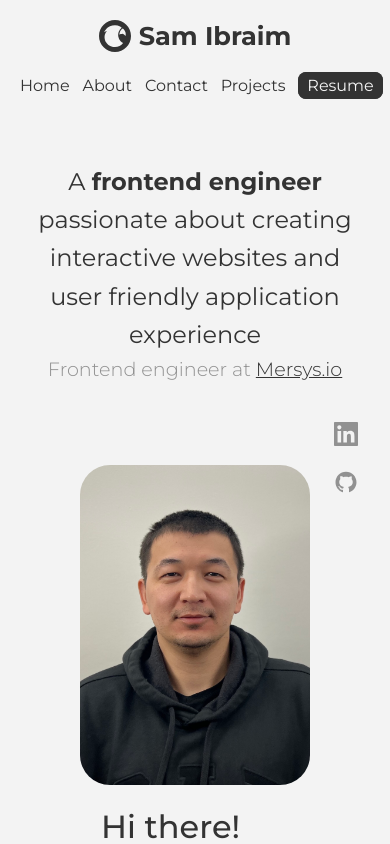
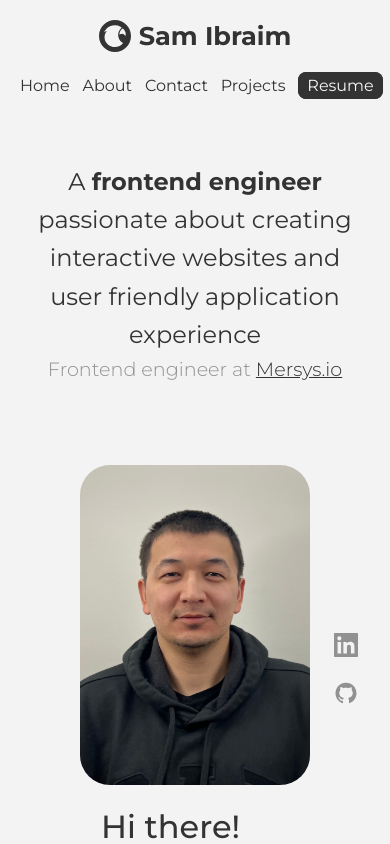
Before and after one commit to samibraimoff/personal-portfolio-app, a React (Create React App) app: page / in a window 390 px wide. Shown: the top 844 px of the page. Built offline with nearby package versions, Linux system fonts and the light colour scheme; the HTML template or start-up script is replaced by a standard one.

Commit message:
mobile responsive design added

```diff
--- a/src/components/menu/menu.css
+++ b/src/components/menu/menu.css
@@ -1,6 +1,6 @@
 .menu {
   position: fixed;
-  top: 50%;
+  top: 75%;
   right: 2rem;
 }
 
```
